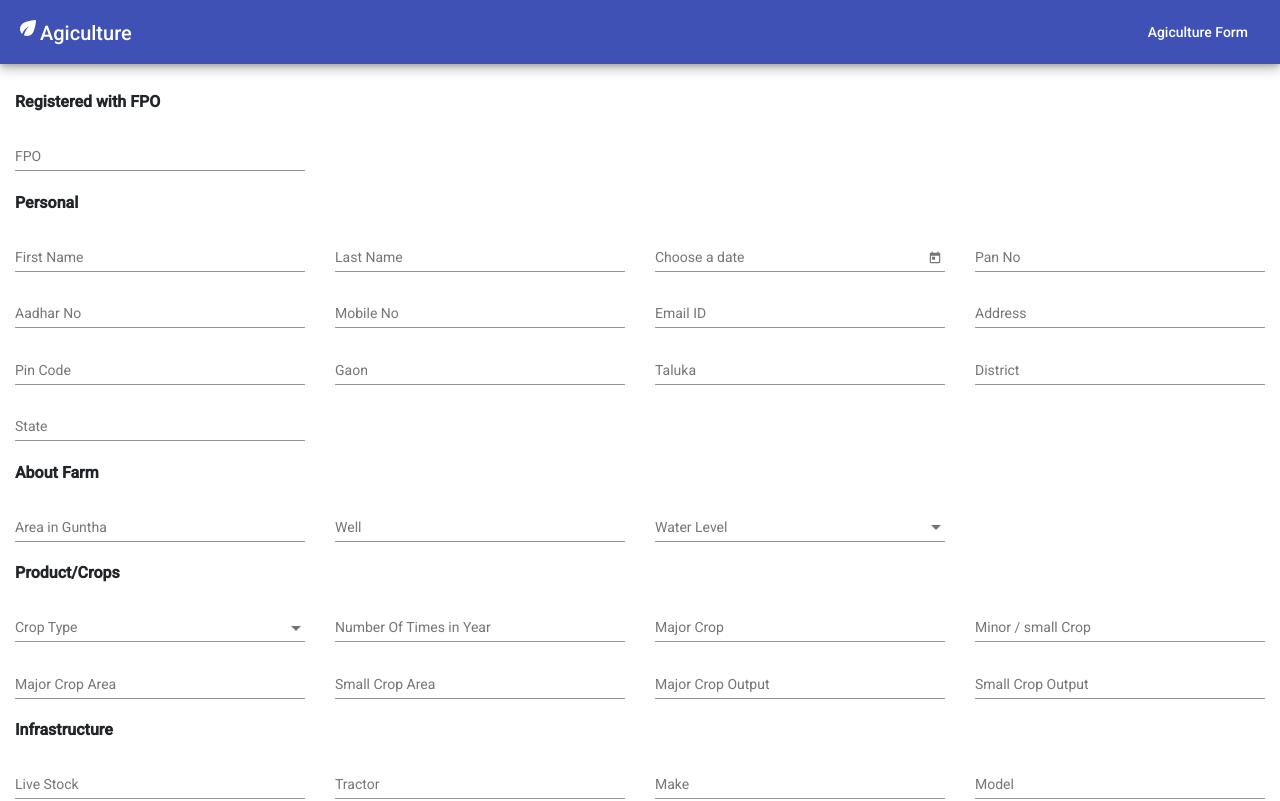
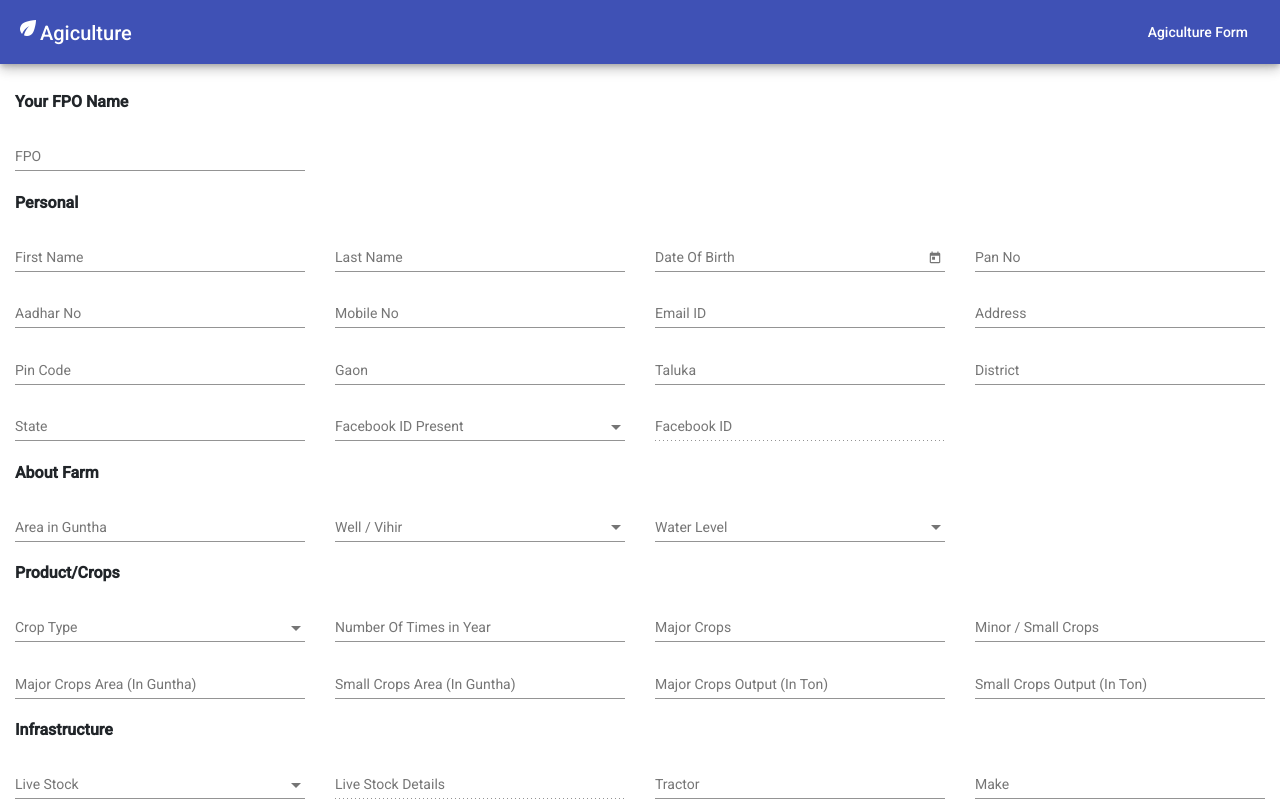
Before and after one commit to raghavendra7588/Agriculture, an Angular app: page /agriculture/agricultureDetails in a window 1280 px wide. Shown: the top 801 px of the page. Built offline with nearby package versions, Linux system fonts and the light colour scheme.

Commit message:
required chnages

```diff
--- a/src/app/agriculture-form/agriculture-form.model.ts
+++ b/src/app/agriculture-form/agriculture-form.model.ts
@@ -1,5 +1,5 @@
 export class AgricultureForm {
-	fpo?: string;
+    fpo?: string;
     firstName?: string;
     lastName?: string;
     dob?: string;
@@ -33,4 +33,7 @@ export class AgricultureForm {
     trollies?: string;
     permanentLabour?: string;
     temporaryLabour?: string;
+    liveStockDetails?: string;
+    FaceBookDetails?: string;
+    FaceBookID?: string;
 }
--- a/src/app/agriculture-form/agriculture-form.module.ts
+++ b/src/app/agriculture-form/agriculture-form.module.ts
@@ -55,7 +55,10 @@ import { NumberDirective } from './number.directive';
     MatDividerModule,
     MatListModule,
     MatCheckboxModule,
-    ToastrModule.forRoot()
+    ToastrModule.forRoot({
+      timeOut: 700,
+      preventDuplicates: true,
+    })
   ],
   exports: [AgricultureRelatedFormComponent, DialogAgricultureRelatedFormComponent],
   // entryComponents: [DialogAgricultureRelatedFormComponent]
--- a/src/app/agriculture-form/agriculture-related-form/agriculture-related-form.component.html
+++ b/src/app/agriculture-form/agriculture-related-form/agriculture-related-form.component.html
@@ -1,6 +1,6 @@
 <form [formGroup]="saveAgricultureForm" autocomplete="off">
   <div class="container-fluid mt-4">
-    <h3 class="font-weight-bold">Registered with FPO</h3>
+    <h3 class="font-weight-bold">Your FPO Name</h3>
     <div class="row">
       <div class="col-md-3 col-3 col-sm-3">
         <mat-form-field style="width: 100%;">
@@ -25,8 +25,8 @@
       </div>
       <div class="col-md-3 col-3 col-sm-3">
         <mat-form-field class="example-full-width" style="width: 100%;">
-          <mat-label>Choose a date</mat-label>
-          <input matInput [matDatepicker]="picker" formControlName="dob"  [(ngModel)]="agricultureForm.dob">
+          <mat-label>Date Of Birth</mat-label>
+          <input matInput [matDatepicker]="picker" formControlName="dob" [(ngModel)]="agricultureForm.dob">
           <mat-datepicker-toggle matSuffix [for]="picker"></mat-datepicker-toggle>
           <mat-datepicker #picker></mat-datepicker>
         </mat-form-field>
@@ -51,7 +51,7 @@
       <div class="col-md-3 col-3 col-sm-3">
         <mat-form-field style="width: 100%;">
           <input matInput placeholder="Mobile No" type="text" formControlName="mobileno" [maxLength]="maxLengthPhone"
-            [(ngModel)]="agricultureForm.mobileNo">
+            [(ngModel)]="agricultureForm.mobileNo" appNumber>
         </mat-form-field>
       </div>
 
@@ -73,7 +73,7 @@
       <div class="col-md-3 col-3 col-sm-3">
         <mat-form-field style="width: 100%;">
           <input matInput placeholder="Pin Code" type="text" formControlName="pincode" (focusout)="getPinCode()"
-            [maxLength]="maxLengthPinCode" [(ngModel)]="agricultureForm.pincode">
+            [maxLength]="maxLengthPinCode" [(ngModel)]="agricultureForm.pincode" appNumber>
         </mat-form-field>
       </div>
 
@@ -107,7 +107,23 @@
             readonly>
         </mat-form-field>
       </div>
+      <div class="col-md-3 col-3 col-sm-3">
+      <mat-form-field style="width:100%;">
+        <mat-select placeholder="Facebook ID Present" formControlName="facebookselect"
+          [(ngModel)]="agricultureForm.FaceBookDetails">
+          <mat-option *ngFor="let item of facebookData;" [value]="item.title" (click)="selectedFacebookFromList(item)">
+            {{item.title}}
+          </mat-option>
+        </mat-select>
+      </mat-form-field>
+      </div>
+    <div class="col-md-3 col-3 col-sm-3">
+      <mat-form-field style="width: 100%;">
+        <input matInput placeholder="Facebook ID" type="text" formControlName="facebook" [(ngModel)]="agricultureForm.FaceBookID">
+      </mat-form-field>
     </div>
+</div>
+
   </div>
 
   <div class="container-fluid">
@@ -120,14 +136,19 @@
         </mat-form-field>
       </div>
       <div class="col-md-3 col-3 col-sm-3">
-        <mat-form-field style="width: 100%;">
-          <input matInput placeholder="Well" type="text" formControlName="well" [(ngModel)]="agricultureForm.well">
+        <!-- <mat-form-field style="width: 100%;">
+          <input matInput placeholder="Well / Vihir" type="text" formControlName="well" [(ngModel)]="agricultureForm.well">
+        </mat-form-field> -->
+
+        <mat-form-field style="width:100%;">
+          <mat-select placeholder="Well / Vihir" formControlName="well" [(ngModel)]="agricultureForm.well">
+            <mat-option *ngFor="let item of well;" [value]="item.title" (click)="selectedWellFromList(item)">
+              {{item.title}}
+            </mat-option>
+          </mat-select>
         </mat-form-field>
       </div>
       <div class="col-md-3 col-3 col-sm-3">
-        <!--  <mat-form-field style="width: 100%;">
-                  <input matInput placeholder="Water Level" type="text" formControlName="waterlevel" [(ngModel)]="agricultureForm.waterLevel">
-              </mat-form-field> -->
 
         <mat-form-field style="width:100%;">
           <mat-select placeholder="Water Level" formControlName="waterlevel"
@@ -160,19 +181,19 @@
       <div class="col-md-3 col-3 col-sm-3">
         <mat-form-field style="width: 100%;">
           <input matInput placeholder="Number Of Times in Year" formControlName="nooftimesinyear" type="text"
-            [(ngModel)]="agricultureForm.noOfTimesInYear">
+            [(ngModel)]="agricultureForm.noOfTimesInYear" appNumber>
         </mat-form-field>
       </div>
       <div class="col-md-3 col-3 col-sm-3">
         <mat-form-field style="width: 100%;">
-          <input matInput placeholder="Major Crop" type="text" formControlName="majorcrop"
-            [(ngModel)]="agricultureForm.majorCrop">
+          <input matInput placeholder="Major Crops" type="text" formControlName="majorcrop"
+            [(ngModel)]="agricultureForm.majorCrop" appNumber>
         </mat-form-field>
       </div>
       <div class="col-md-3 col-3 col-sm-3">
         <mat-form-field style="width: 100%;">
-          <input matInput placeholder="Minor / small Crop" formControlName="minorcrop" type="text"
-            [(ngModel)]="agricultureForm.minorCrop">
+          <input matInput placeholder="Minor / Small Crops" formControlName="minorcrop" type="text"
+            [(ngModel)]="agricultureForm.minorCrop" appNumber>
         </mat-form-field>
       </div>
     </div>
@@ -181,27 +202,27 @@
 
       <div class="col-md-3 col-3 col-sm-3">
         <mat-form-field style="width: 100%;">
-          <input matInput placeholder="Major Crop Area" formControlName="majorcroparea" type="text"
-            [(ngModel)]="agricultureForm.majorCropArea">
+          <input matInput placeholder="Major Crops Area (In Guntha)" formControlName="majorcroparea" type="text"
+            [(ngModel)]="agricultureForm.majorCropArea" appNumber>
         </mat-form-field>
       </div>
       <div class="col-md-3 col-3 col-sm-3">
         <mat-form-field style="width: 100%;">
-          <input matInput placeholder="Small Crop Area" formControlName="smallcroparea" type="text"
-            [(ngModel)]="agricultureForm.smallCropArea">
+          <input matInput placeholder="Small Crops Area (In Guntha)" formControlName="smallcroparea" type="text"
+            [(ngModel)]="agricultureForm.smallCropArea" appNumber>
         </mat-form-field>
       </div>
 
       <div class="col-md-3 col-3 col-sm-3">
         <mat-form-field style="width: 100%;">
-          <input matInput placeholder="Major Crop Output" formControlName="majorcropoutput" type="text"
-            [(ngModel)]="agricultureForm.majorCropOutput">
+          <input matInput placeholder="Major Crops Output (In Ton)" formControlName="majorcropoutput" type="text"
+            [(ngModel)]="agricultureForm.majorCropOutput" appNumber>
         </mat-form-field>
       </div>
       <div class="col-md-3 col-3 col-sm-3">
         <mat-form-field style="width: 100%;">
-          <input matInput placeholder="Small Crop Output" formControlName="smallcropoutput" type="text"
-            [(ngModel)]="agricultureForm.smallCropOutput">
+          <input matInput placeholder="Small Crops Output (In Ton)" formControlName="smallcropoutput" type="text"
+            [(ngModel)]="agricultureForm.smallCropOutput" appNumber>
         </mat-form-field>
       </div>
     </div>
@@ -211,30 +232,51 @@
     <h3 class="font-weight-bold">Infrastructure</h3>
     <div class="row">
       <div class="col-md-3 col-3 col-sm-3">
-        <mat-form-field style="width: 100%;">
+        <!-- <mat-form-field style="width: 100%;">
           <input matInput placeholder="Live Stock" formControlName="livestock" type="text"
             [(ngModel)]="agricultureForm.liveStock" appNumber>
+        </mat-form-field> -->
+
+
+        <mat-form-field style="width:100%;">
+          <mat-select placeholder="Live Stock" formControlName="livestock" [(ngModel)]="agricultureForm.liveStock">
+            <mat-option *ngFor="let item of liveStock;" [value]="item.title" (click)="selectedLiveStockFromList(item)">
+              {{item.title}}
+            </mat-option>
+          </mat-select>
         </mat-form-field>
       </div>
+
+      <div class="col-md-3 col-3 col-sm-3">
+        <mat-form-field style="width: 100%;">
+          <input matInput placeholder="Live Stock Details" formControlName="livestocksdetails" type="text"
+            [(ngModel)]="agricultureForm.liveStockDetails" appNumber>
+        </mat-form-field>
+      </div>
+
       <div class="col-md-3 col-3 col-sm-3">
         <mat-form-field style="width: 100%;">
           <input matInput placeholder="Tractor" formControlName="tractor" type="text"
             [(ngModel)]="agricultureForm.tractor">
         </mat-form-field>
       </div>
+
+
       <div class="col-md-3 col-3 col-sm-3">
         <mat-form-field style="width: 100%;">
           <input matInput placeholder="Make" formControlName="make" type="text" [(ngModel)]="agricultureForm.make">
         </mat-form-field>
       </div>
+
+    </div>
+
+    <div class="row">
+
       <div class="col-md-3 col-3 col-sm-3">
         <mat-form-field style="width: 100%;">
           <input matInput placeholder="Model" formControlName="model" type="text" [(ngModel)]="agricultureForm.model">
         </mat-form-field>
       </div>
-    </div>
-
-    <div class="row">
 
       <div class="col-md-3 col-3 col-sm-3">
         <mat-form-field style="width: 100%;">
@@ -252,7 +294,7 @@
       <div class="col-md-3 col-3 col-sm-3">
         <mat-form-field style="width: 100%;">
           <input matInput placeholder="Trolly Count" formControlName="trollies" type="text"
-            [(ngModel)]="agricultureForm.trollies">
+            [(ngModel)]="agricultureForm.trollies" appNumber>
         </mat-form-field>
       </div>
     </div>
@@ -262,15 +304,15 @@
     <h3 class="font-weight-bold">Manpower</h3>
 
     <div class="row">
-      <div class="col-md-4 col-sm-4 col-4">
+      <div class="col-md-3 col-sm-4 col-3">
         <mat-form-field style="width: 100%;">
-          <input matInput placeholder="Permanent Labour" type="number" formControlName="permanentlabour" type="text"
-            [(ngModel)]="agricultureForm.permanentLabour" appNumber>
+          <input matInput placeholder="Permanent Labour (In Numbers)" type="number" formControlName="permanentlabour"
+            type="text" [(ngModel)]="agricultureForm.permanentLabour" appNumber>
         </mat-form-field>
       </div>
-      <div class="col-md-4 col-sm-4 col-4">
+      <div class="col-md-3 col-sm-3 col-3">
         <mat-form-field style="width: 100%;">
-          <input matInput placeholder="Temporary Labour" formControlName="temporarylabour" type="text"
+          <input matInput placeholder="Temporary Labour (In Numbers)" formControlName="temporarylabour" type="text"
             [(ngModel)]="agricultureForm.temporaryLabour" appNumber>
         </mat-form-field>
       </div>
--- a/src/app/agriculture-form/agriculture-related-form/agriculture-related-form.component.ts
+++ b/src/app/agriculture-form/agriculture-related-form/agriculture-related-form.component.ts
@@ -37,6 +37,10 @@ export class AgricultureRelatedFormComponent implements OnInit {
   maxLengthPinCode = 6;
   maxLengthAadharCard = 12;
   maxLengthPanCard = 10;
+  well: any = [];
+  liveStock: any = [];
+  facebookData: any = [];
+  isLiveStockDetails: boolean = false;
 
   constructor(
     public formBuilder: FormBuilder,
@@ -72,6 +76,7 @@ export class AgricultureRelatedFormComponent implements OnInit {
       majorcropoutput: [''],
       smallcropoutput: [''],
       livestock: [''],
+      livestocksdetails: [''],
       tractor: [''],
       make: [''],
       model: [''],
@@ -79,8 +84,13 @@ export class AgricultureRelatedFormComponent implements OnInit {
       capacity: [''],
       trollies: [''],
       permanentlabour: [''],
-      temporarylabour: ['']
+      temporarylabour: [''],
+      facebookselect: [''],
+      facebook: ['']
     });
+    this.saveAgricultureForm.controls.livestocksdetails.disable();
+    this.saveAgricultureForm.controls.facebook.disable();
+    // livestocksdetails
   }
 
   ngOnInit(): void {
@@ -94,6 +104,21 @@ export class AgricultureRelatedFormComponent implements OnInit {
     this.cropType = [
       { id: 0, title: 'Rabbi' },
       { id: 1, title: 'Kharip' }
+    ];
+
+    this.well = [
+      { id: 0, title: 'Yes' },
+      { id: 1, title: 'No' },
+    ];
+
+    this.liveStock = [
+      { id: 0, title: 'Yes' },
+      { id: 1, title: 'No' },
+    ];
+
+    this.facebookData = [
+      { id: 0, title: 'Yes' },
+      { id: 1, title: 'No' },
     ];
   }
 
@@ -239,6 +264,18 @@ export class AgricultureRelatedFormComponent implements OnInit {
     if (this.agricultureForm.temporaryLabour === null || this.agricultureForm.temporaryLabour === undefined || this.agricultureForm.temporaryLabour === '') {
       this.agricultureForm.temporaryLabour = "NULL";
     }
+    if (this.agricultureForm.liveStockDetails === null || this.agricultureForm.liveStockDetails === undefined || this.agricultureForm.liveStockDetails === '') {
+      this.agricultureForm.liveStockDetails = "NULL";
+    }
+
+    if (this.agricultureForm.FaceBookDetails === null || this.agricultureForm.FaceBookDetails === undefined || this.agricultureForm.FaceBookDetails === '') {
+      this.agricultureForm.FaceBookDetails = "NULL";
+    }
+
+    if (this.agricultureForm.FaceBookID === null || this.agricultureForm.FaceBookID === undefined || this.agricultureForm.FaceBookID === '') {
+      this.agricultureForm.FaceBookID = "NULL";
+    }
+
     console.log(this.agricultureForm);
     this.agricultureFormService.insertAgricultureForm(this.agricultureForm).subscribe(response => {
       this.toastr.success('Your Response Is Submitted');
@@ -264,6 +301,35 @@ export class AgricultureRelatedFormComponent implements OnInit {
   }
   selectedTypeFromList(response: any) {
     console.log('selected type from List', response);
+  }
+
+  selectedWellFromList(response: any) {
+    console.log('selected Well from List', response);
+  }
+
+  selectedLiveStockFromList(response: any) {
+    console.log('selected Live Stock from List', response);
+    // title: 'Yes'
+    if (response.title === 'Yes') {
+      this.saveAgricultureForm.controls.livestocksdetails.enable();
+    }
+    if (response.title === 'No') {
+      this.saveAgricultureForm.controls.livestocksdetails.disable();
+      this.agricultureForm.liveStockDetails = '';
+    }
+
+  }
+
+  selectedFacebookFromList(response) {
+    console.log('selected facebook from List', response);
+    if (response.title === 'Yes') {
+      this.saveAgricultureForm.controls.facebook.enable();
+    }
+    if (response.title === 'No') {
+      this.saveAgricultureForm.controls.facebook.disable();
+      this.agricultureForm.FaceBookID = '';
+    }
+
   }
 
   clearValues() {
@@ -301,6 +367,9 @@ export class AgricultureRelatedFormComponent implements OnInit {
     this.agricultureForm.trollies = '';
     this.agricultureForm.permanentLabour = '';
     this.agricultureForm.temporaryLabour = '';
+    this.agricultureForm.FaceBookDetails = '';
+    this.agricultureForm.FaceBookID = '';
+    this.agricultureForm.liveStockDetails = '';
   }
 
 
```
